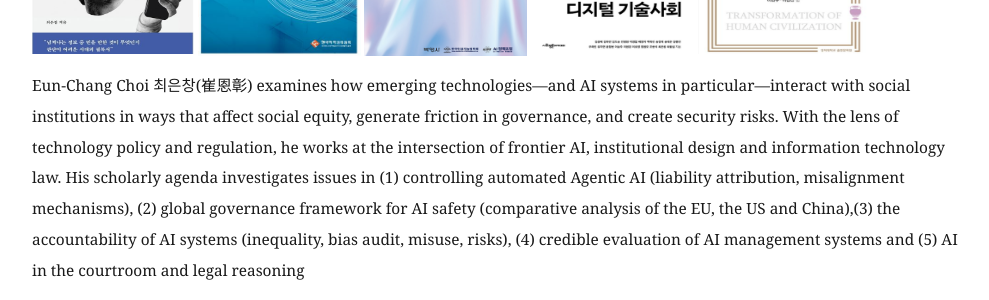
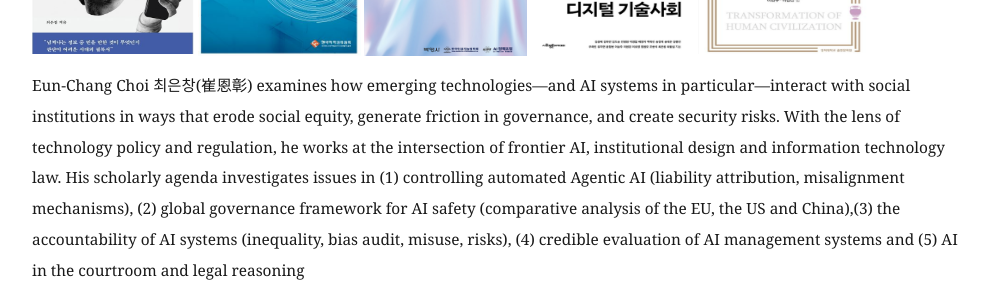
Before and after one commit to eunchangchoi/eunchangchoi.github.io, a Jekyll site: the page built from index.md, in a window 1280 px wide and 900 px high, scrolled down 339 px. Shown: the part 185-485 px from the top of the window, without its empty margins (68-1057 px from the left). Built offline with Jekyll 4.4.1, drawn with Linux system fonts in a browser that asks for light colours.

Commit message:
Update index.md

```diff
--- a/index.md
+++ b/index.md
@@ -21,7 +21,7 @@
   <a href="https://sapyoung.com/bbs/board.php?bo_table=booklist2&wr_id=431"> <img style="vertical-align:top;height:200px;width:163px;" src="images/book9.png"></a>
   <a href= "https://product.kyobobook.co.kr/detail/S000219725334"><img style="vertical-align:top;height:200px;width:171px;" src="images/book10.jpeg"> </a>
  <br>
-<p style="font-size:1.1em"> Eun-Chang Choi 최은창(崔恩彰) examines how emerging technologies—and AI systems in particular—interact with social institutions in ways that affect social equity, generate friction in governance, and create security risks. With the lens of technology policy and regulation, he works at the intersection of frontier AI, institutional design and information technology law. His scholarly agenda investigates issues in (1) controlling automated Agentic AI (liability attribution, misalignment mechanisms), (2) global governance framework for AI safety (comparative analysis of the EU, the US and China),(3) the accountability of AI systems (inequality, bias audit, misuse, risks), (4) credible evaluation of AI management systems and (5) AI in the courtroom and legal reasoning <br>
+<p style="font-size:1.1em"> Eun-Chang Choi 최은창(崔恩彰) examines how emerging technologies—and AI systems in particular—interact with social institutions in ways that erode social equity, generate friction in governance, and create security risks. With the lens of technology policy and regulation, he works at the intersection of frontier AI, institutional design and information technology law. His scholarly agenda investigates issues in (1) controlling automated Agentic AI (liability attribution, misalignment mechanisms), (2) global governance framework for AI safety (comparative analysis of the EU, the US and China),(3) the accountability of AI systems (inequality, bias audit, misuse, risks), (4) credible evaluation of AI management systems and (5) AI in the courtroom and legal reasoning <br>
   <br>
     Previously, he was a Fellow of <a href="https://law.yale.edu/isp"> the Information Society Project, Yale Law School</a> for which he served as a coordinator of Harvard-Yale-MIT Cyberscholar Working Group. Prior to that, he was on a government scholarship holding an appointment as a Visiting Scholar at <a href="https://pcmlp.socleg.ox.ac.uk/about-us/"> Programme in Comparative Media Law and Policy(PCMLP)</a>, and <a href="https://www.law.ox.ac.uk/centres-institutes/centre-socio-legal-studies"> Centre for Socio-Legal Studies </a> at <a href="https://www.law.ox.ac.uk/"> Law Faculty, University of Oxford</a>. And he was elected as a fellow of <a href="https://www.stepi.re.kr/site/stepien/main.do"> Science and Technology Policy Institute(STEPI) of Korea </a>, a global think tank of science and technology, where he has conducted research on regulatory science.  <br>
      <br>
```
